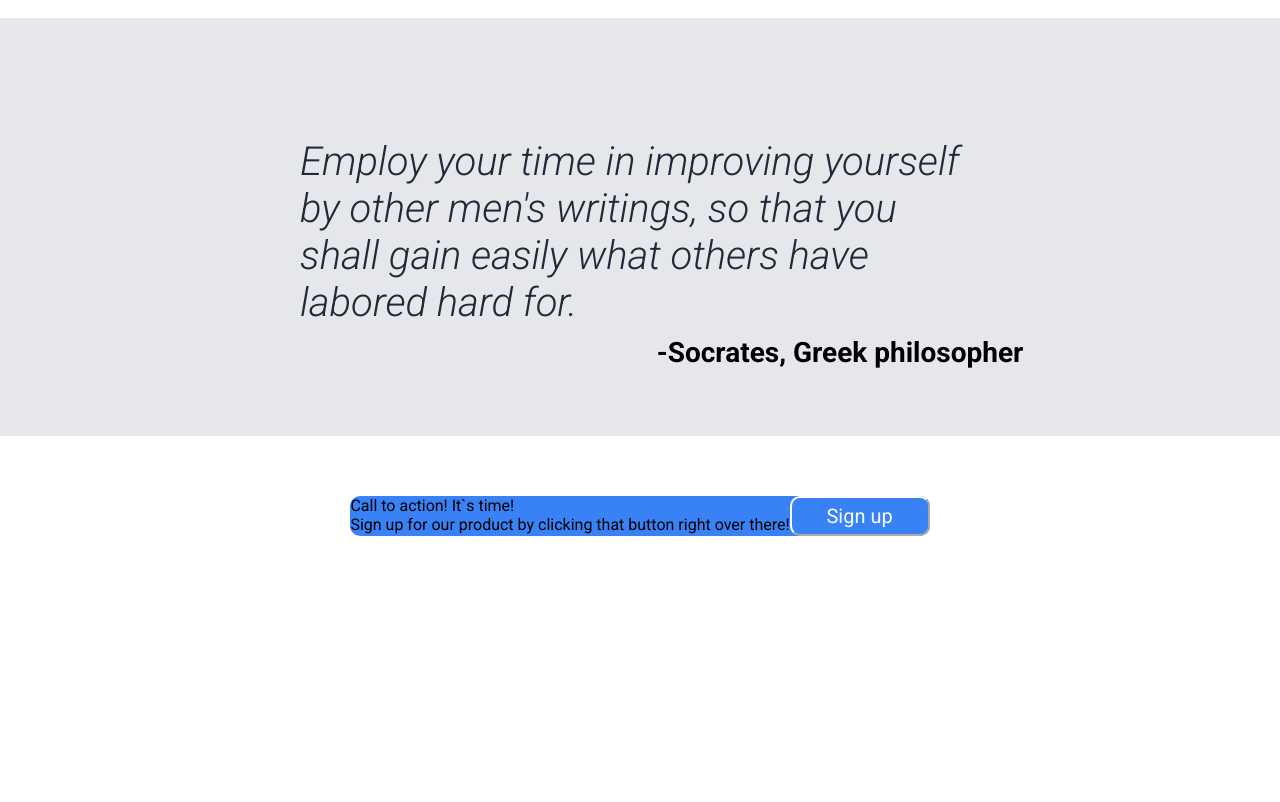
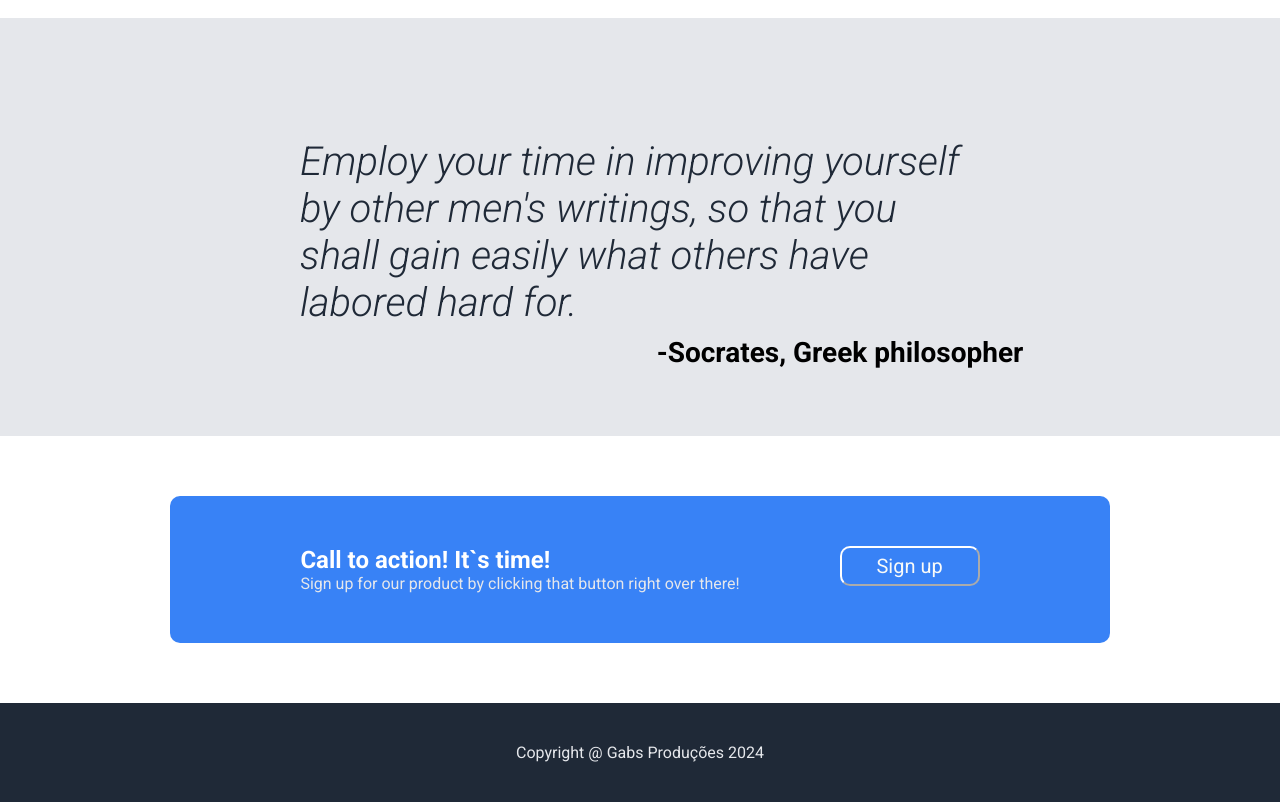
Before and after one commit to gabs911/landing_page, a plain HTML site: page index.html in a window 1280 px wide. Shown: the part 1097-1899 px from the top of the page. Before the commit the page ends 1633 px from the top, so only its background shows below. Drawn offline with Linux system fonts and the light colour scheme.

Commit message:
Addes all sections

```diff
--- a/index.html
+++ b/index.html
@@ -9,6 +9,7 @@
           </style>
     </head>
     <body>
+        <!--Header and intro section-->
         <div class="main">
             <div class="top-container">
                 <div class="header">
@@ -53,15 +54,22 @@
 
         <!--Call to action section-->
         <div class="call-section">
-            <div class="banner">
-                <div>
+            <div class="call-banner">
+            <div class="banner-inside">
+                <div class="banner-contents">
                     <div class="call-title">Call to action! It`s time!</div>
                     <div class="call-text">Sign up for our product by clicking that button right over there!</div>
                 </div>
                 <button class="call-button">Sign up</button>
             </div>
+            </div>
         </div>
 
+
+        <!--Footer-->
+        <div class="footer">
+            <div class="footer-text">Copyright @ Gabs Produções 2024</div>
+        </div>
     </div>
     </body>
 </html>
--- a/styles/styles.css
+++ b/styles/styles.css
@@ -172,16 +172,24 @@ img
     justify-content: center;
 }
 
-.banner
+.call-banner
 {
     display: flex;
+    align-items: center;
+}
+
+.banner-inside
+{
     border-radius: 10px;
     background-color: #3882f6;
-
+    display: flex;
+    gap: 100px;
+    padding: 50px 130px;
 }
 
 .call-button
 {
+
     border-radius: 10px;
     background-color: #3882f6;
     font-family: 'Roboto', sans-serif;
@@ -191,3 +199,29 @@ img
     font-size: 20px;
     border-color: white;
 }
+
+.call-title
+{
+    font-weight: bold;
+    color: white;
+    font-size: 24px;
+}
+
+.call-text
+{
+    color: #e5e7eb;
+}
+
+.footer-text
+{
+    color: #e5e7eb;
+    padding: 40px 0px;
+}
+
+.footer
+{
+    background-color: #1f2937;
+    align-items: center;
+    justify-content: center;
+    display: flex;
+}
```
